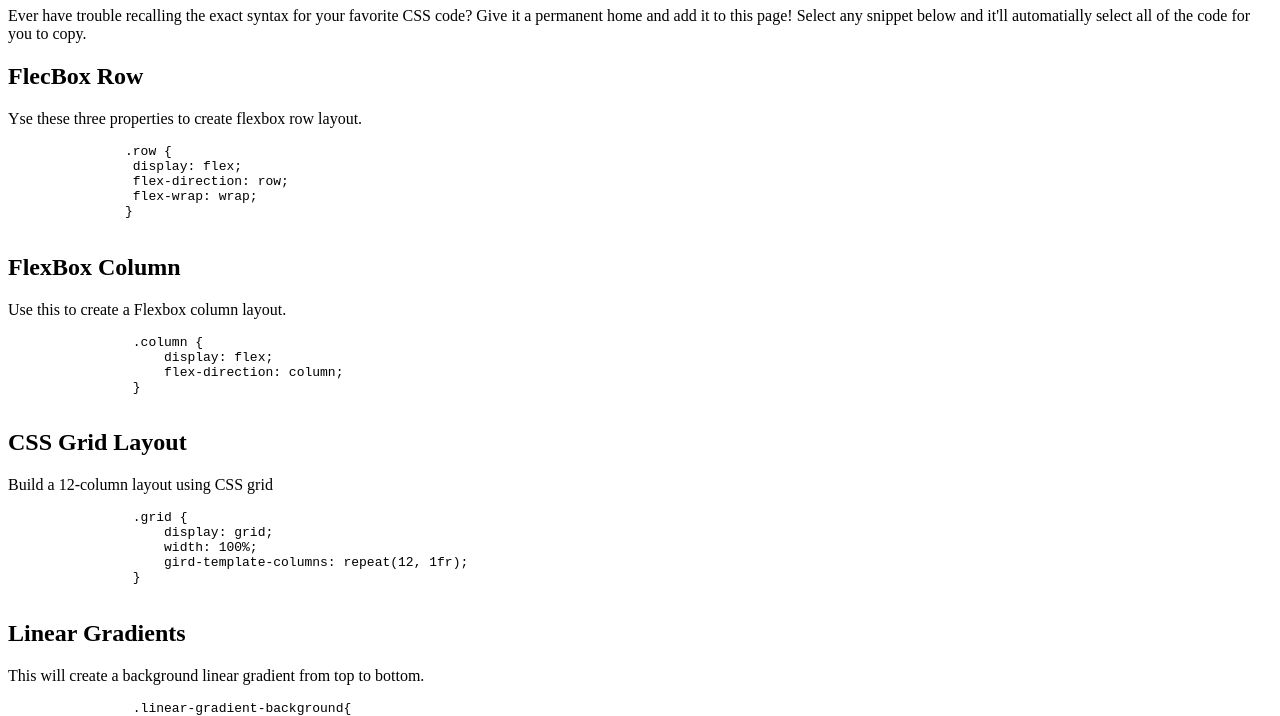
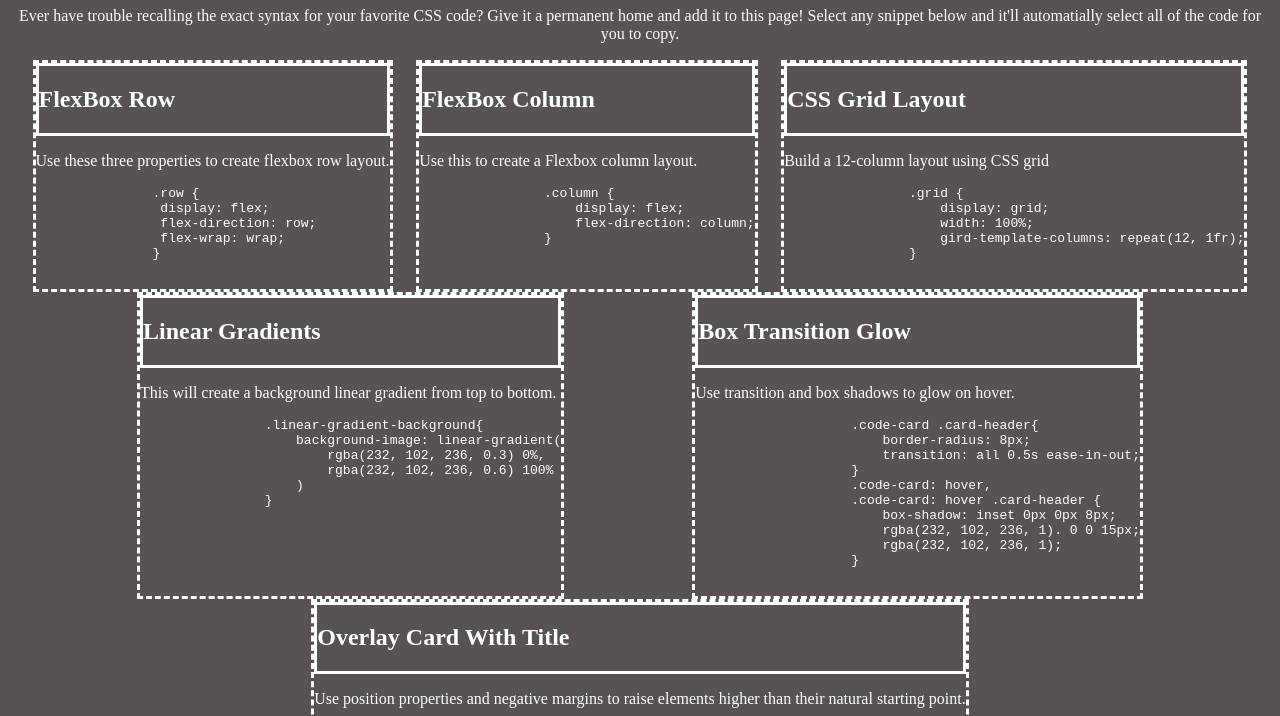
Before and after one commit to fiaschettima/CSS-minni-Project, a plain HTML site: page index.html in a window 1280 px wide. Shown: the part 73-789 px from the top of the page. Drawn offline with Linux system fonts and the light colour scheme.

Commit message:
css outline and fixes

```diff
--- a/assets/style.css
+++ b/assets/style.css
@@ -0,0 +1,79 @@
+:root {
+    --color1: rgb(117, 4, 117);
+    --color2: rgb(199, 12, 199);
+    --shColor: rgb(233, 224, 224);
+    --sh: 3px;
+    --margin: 10px;
+    --borederColor: white;
+}
+
+* {
+    background-color: rgb(88, 82, 82);
+    color: white;
+}
+header {
+   text-align: center;
+}
+main {
+    display: flex;
+    flex-wrap: wrap;
+    justify-content: space-evenly;
+    padding: 1px 1px 1px 1px;
+
+}
+
+.idCard {
+    border-style: dashed;
+    border-color: var(--borederColor);
+
+}
+
+.cardHead {
+    align-content: center;
+    border-style: solid;
+    border-color: var(--borederColor);
+}
+
+/*
+section .cardHead{
+    display: flex;
+}
+
+section .cardBody {
+    display: flex;
+    flex-wrap: wrap;
+}
+
+.cardHead p {
+    display: flex;
+    flex-wrap: wrap;
+    justify-content: center;
+    align-items: center;
+}
+
+.idCard {
+    display: flex;
+    flex-wrap: wrap;
+    border-style: dashed;
+    border-color: var(--borederColor);
+    align-items: center;
+    width: 300px;
+    height: 300px;
+}
+
+.cardHead h2 {
+    display: flex;
+    border-style: solid;
+    border-color: var(--borederColor);
+    z-index: 2;
+    align-items: center;
+}
+
+.cardBody {
+    display: flex;
+    flex-wrap: wrap;
+    padding: auto;
+    justify-content: center;
+    align-items: center;
+}
+*/
--- a/index.html
+++ b/index.html
@@ -14,15 +14,17 @@
             permanent home and add it to this page! Select any snippet below and it'll automatially
             select all of the code for you to copy.</p>
     </header>
+
+
     <main>
-        <section>
-            <div>
-                <h2>FlecBox Row</h2>
-                <p>Yse these three properties to create
-                    flexbox row layout.
-                </p>
+        <section class="idCard">
+            <div class="cardHead">
+                <h2>FlexBox Row</h2>
             </div>
-            <div>
+            <p>Use these three properties to create
+                flexbox row layout.
+            </p>
+            <div class="cardBody">
                <pre>
                .row {
                 display: flex;
@@ -32,12 +34,12 @@
                </pre>
             </div>
         </section>
-        <section>
-            <div>
+        <section class="idCard">
+            <div class="cardHead">
                 <h2>FlexBox Column</h2>
-                <p>Use this to create a Flexbox column layout.</p>
             </div>
-            <div>
+            <p>Use this to create a Flexbox column layout.</p>
+            <div class="cardBody">
                <pre>
                 .column {
                     display: flex;
@@ -46,12 +48,12 @@
                </pre>
             </div>
         </section>
-        <section>
-            <div>
+        <section class="idCard">
+            <div class="cardHead">
                 <h2>CSS Grid Layout</h2>
-                <p>Build a 12-column layout using CSS grid</p>
             </div>
-            <div>
+            <p>Build a 12-column layout using CSS grid</p>
+            <div class="cardBody">
                <pre>
                 .grid {
                     display: grid;
@@ -61,12 +63,12 @@
                </pre>
             </div>
         </section>
-        <section>
-            <div>
+        <section class="idCard">
+            <div class="cardHead">
                 <h2>Linear Gradients</h2>
-                <p> This will create a background linear gradient from top to bottom.</p>
             </div>
-            <div>
+            <p> This will create a background linear gradient from top to bottom.</p>
+            <div class="cardBody">
                <pre>
                 .linear-gradient-background{
                     background-image: linear-gradient(
@@ -77,12 +79,12 @@
                </pre>
             </div>
         </section>
-        <section>
-            <div>
+        <section class="idCard">
+            <div class="cardHead">
                 <h2>Box Transition Glow</h2>
-                <p>Use transition and box shadows to glow on hover.</p>
             </div>
-            <div>
+            <p>Use transition and box shadows to glow on hover.</p>
+            <div class="cardBody">
                 <pre>
                     .code-card .card-header{
                         border-radius: 8px;
@@ -97,12 +99,12 @@
                 </pre>
             </div>
         </section>
-        <section>
-            <div>
+        <section class="idCard">
+            <div class="cardHead">
                 <h2>Overlay Card With Title</h2>
-                <p>Use position properties and negative margins to raise elements higher than their natural starting point.</p>
             </div>
-            <div>
+            <p>Use position properties and negative margins to raise elements higher than their natural starting point.</p>
+            <div class="cardBody">
                 <pre>
                     .card-header {
                         position: relative;
```
